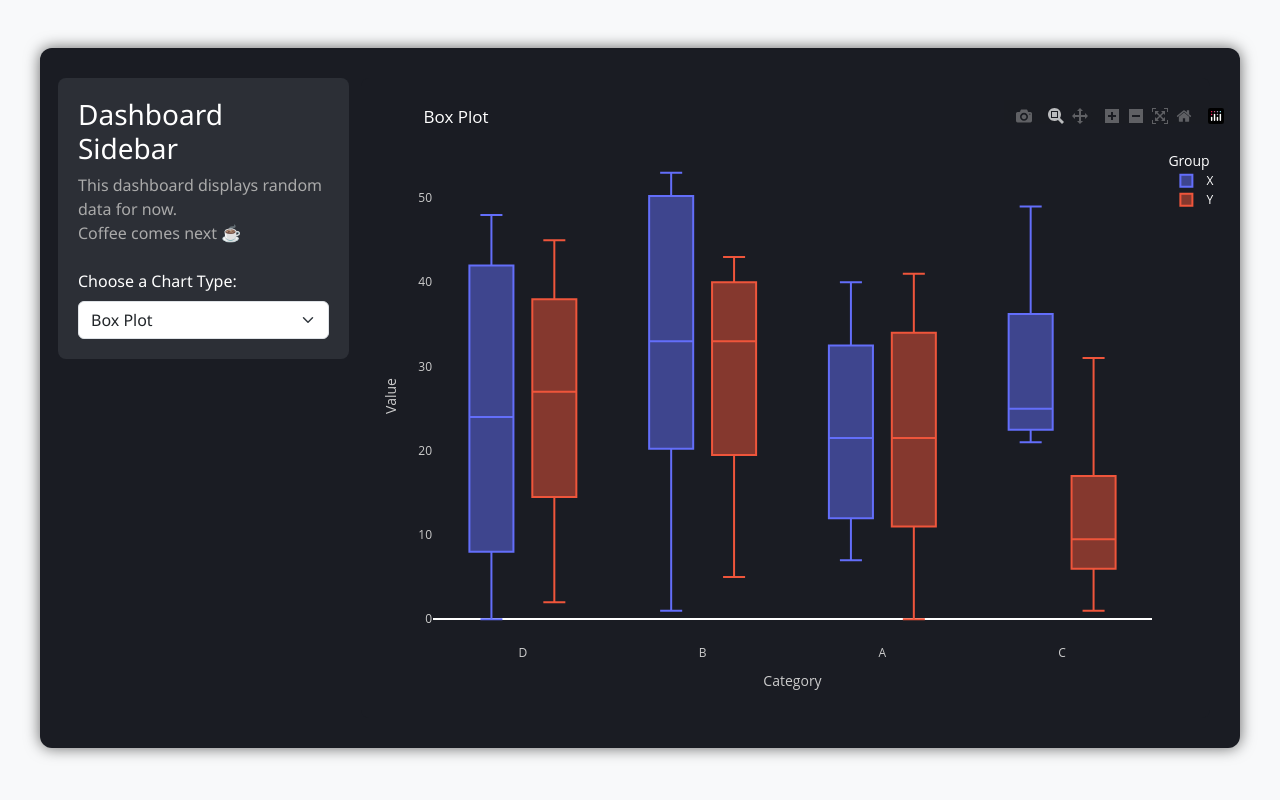
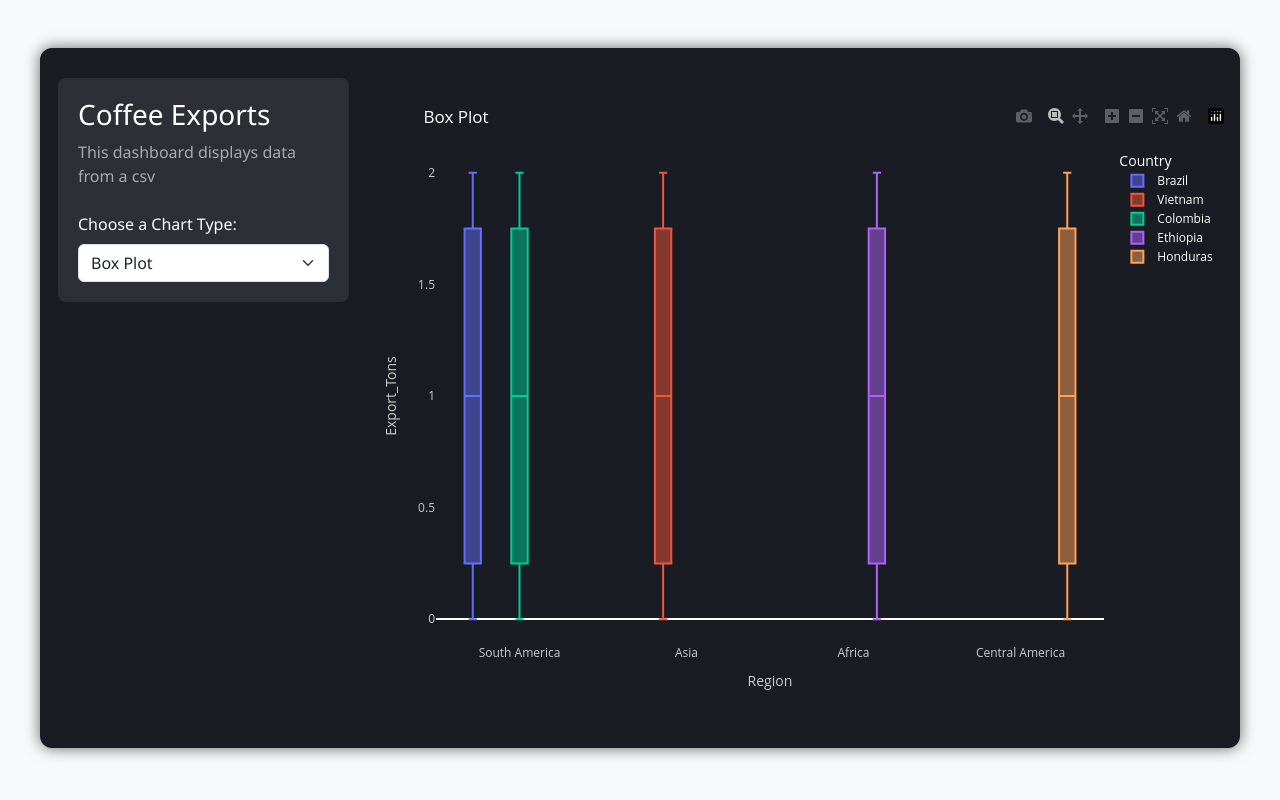
Before and after one commit to MichaelHeUVA/Dashboard-Assignment, a Flask app: page / in a window 1280 px wide. Run offline with Flask 3, Linux system fonts and the light colour scheme; some libraries are stand-ins or nearby versions.

Commit message:
completed

```diff
--- a/app.py
+++ b/app.py
@@ -12,24 +12,20 @@
 def index():
     chart_type = request.form.get("chart_type", "box")
 
-    # Generate random data
-    df = pd.DataFrame(
-        {
-            "Category": np.random.choice(["A", "B", "C", "D"], size=100),
-            "Value": np.random.randint(10, 100, size=100),
-            "Group": np.random.choice(["X", "Y"], size=100),
-        }
-    )
+    # Country, Year, Export_Tons, Export_Value_USD, Region
+    df = pd.read_csv("coffee_exports.csv")
 
     # Select chart type
     if chart_type == "bar":
-        fig = px.bar(df, x="Category", y="Value", color="Group", title="Bar Chart")
+        fig = px.bar(
+            df, x="Country", y="Export_Value_USD", color="Region", title="Bar Chart"
+        )
     elif chart_type == "scatter":
         fig = px.scatter(
-            df, x="Category", y="Value", color="Group", title="Scatter Plot"
+            df, x="Country", y="Export_Tons", color="Region", title="Scatter Plot"
         )
     else:
-        fig = px.box(df, x="Category", y="Value", color="Group", title="Box Plot")
+        fig = px.box(df, x="Region", y="Export_Tons", color="Country", title="Box Plot")
 
     # Dark layout
     fig.update_layout(
--- /dev/null
+++ b/coffee_exports.csv
@@ -0,0 +1,16 @@
+Country,Year,Export_Tons,Export_Value_USD,Region
+Brazil,2020,2450000,5150000000,South America
+Vietnam,2020,1650000,3300000000,Asia
+Colombia,2020,840000,1860000000,South America
+Ethiopia,2020,450000,950000000,Africa
+Honduras,2020,390000,810000000,Central America
+Brazil,2021,2550000,5300000000,South America
+Vietnam,2021,1700000,3400000000,Asia
+Colombia,2021,860000,1920000000,South America
+Ethiopia,2021,460000,970000000,Africa
+Honduras,2021,400000,830000000,Central America
+Brazil,2022,2600000,5450000000,South America
+Vietnam,2022,1750000,3500000000,Asia
+Colombia,2022,880000,1980000000,South America
+Ethiopia,2022,470000,990000000,Africa
+Honduras,2022,410000,850000000,Central America
--- a/templates/index.html
+++ b/templates/index.html
@@ -17,8 +17,8 @@
             <div class="row">
                 <!-- Sidebar -->
                 <div class="col-md-3 sidebar">
-                    <h3>Dashboard Sidebar</h3>
-                    <p>This dashboard displays random data for now.<br>Coffee comes next ☕</p>
+                    <h3>Coffee Exports</h3>
+                    <p>This dashboard displays data from a csv</p>
 
                     <!-- Dropdown Form -->
                     <form method="POST" class="mt-4">
```
